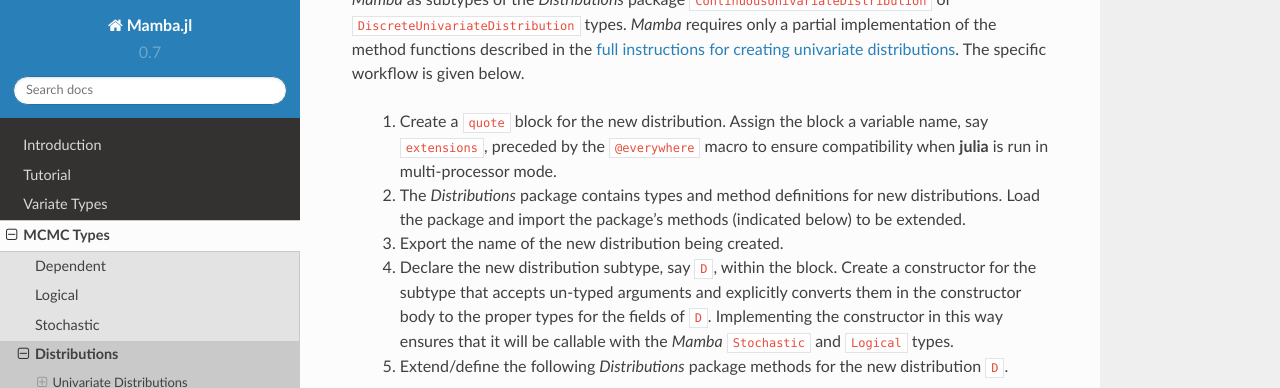
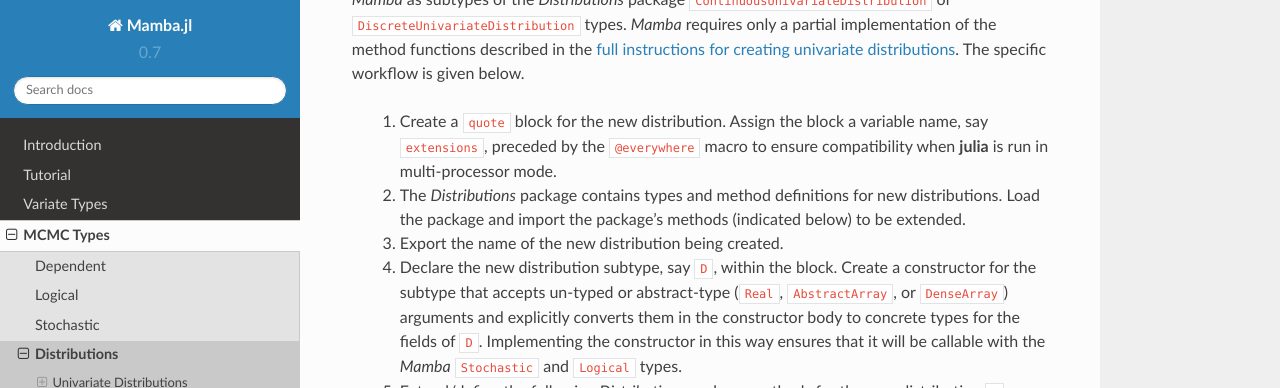
Before and after one commit to brian-j-smith/Mamba.jl, a Sphinx documentation site: the page built from doc/mcmc/distributions.rst, in a window 1280 px wide and 900 px high, scrolled down 933 px, cut to the strip 0-388 px from the top of the window. Built offline with Sphinx 7.4.7 and the Read the Docs theme 2.0.0, drawn with Linux system fonts in a browser that asks for light colours; formulas are drawn with MathJax 3; cross-references to code outside the pages are shown as plain code; some of the changed text lies outside the part shown.

Commit message:
Update user-defined distributions documentation.

```diff
--- a/doc/mcmc/distributions.rst
+++ b/doc/mcmc/distributions.rst
@@ -62,7 +62,7 @@ New known, unknown, or unnormalized univariate distributions can be created and
 
     #. Export the name of the new distribution being created.
 
-    #. Declare the new distribution subtype, say ``D``, within the block.  Create a constructor for the subtype that accepts un-typed arguments and explicitly converts them in the constructor body to the proper types for the fields of ``D``.  Implementing the constructor in this way ensures that it will be callable with the *Mamba* ``Stochastic`` and ``Logical`` types.
+    #. Declare the new distribution subtype, say ``D``, within the block.  Create a constructor for the subtype that accepts un-typed or abstract-type (``Real``, ``AbstractArray``, or ``DenseArray``) arguments and explicitly converts them in the constructor body to concrete types for the fields of ``D``.  Implementing the constructor in this way ensures that it will be callable with the *Mamba* ``Stochastic`` and ``Logical`` types.
 
     #. Extend/define the following *Distributions* package methods for the new distribution ``D``.
 
@@ -153,7 +153,7 @@ New known, unknown, or unnormalized multivariate distributions can be created an
 
     #. Export the name of the new distribution being created.
 
-    #. Declare the new distribution subtype, say ``D``, within the block.  Create a constructor for the subtype that accepts un-typed arguments and explicitly converts them in the constructor body to the proper types for the fields of ``D``.  Implementing the constructor in this way ensures that it will be callable with the *Mamba* ``Stochastic`` and ``Logical`` types.
+    #. Declare the new distribution subtype, say ``D``, within the block.  Create a constructor for the subtype that accepts un-typed or abstract-type (``Real``, ``AbstractArray``, or ``DenseArray``) arguments and explicitly converts them in the constructor body to concrete types for the fields of ``D``.  Implementing the constructor in this way ensures that it will be callable with the *Mamba* ``Stochastic`` and ``Logical`` types.
 
     #. Extend/define the following *Distributions* package methods for the new distribution ``D``.
 
```
Also changed, not shown: 2 other files.
